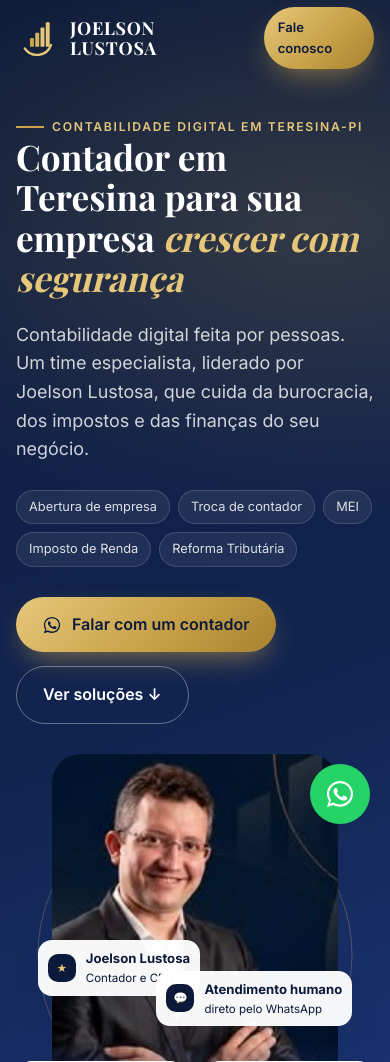
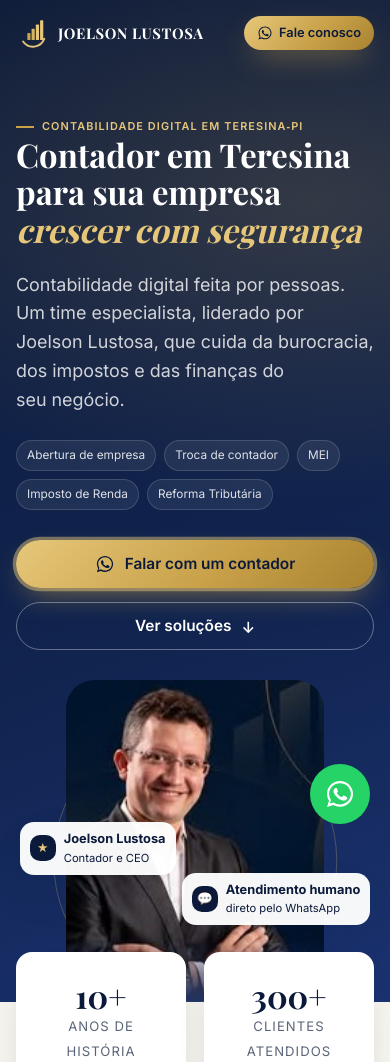
Before and after one commit to ecomprosadesign-netizen/joelson-contabilidade, a plain HTML site: page index.html in a window 390 px wide. Shown: the top 1062 px of the page. Drawn offline with nearby package versions, Linux system fonts and the light colour scheme; a web font is replaced by a local one.

Commit message:
Add files via upload

```diff
--- a/index.html
+++ b/index.html
@@ -8,7 +8,7 @@
 <link rel="preconnect" href="https://fonts.googleapis.com">
 <link rel="preconnect" href="https://fonts.gstatic.com" crossorigin>
 <link href="https://fonts.googleapis.com/css2?family=Playfair+Display:ital,wght@0,600;0,700;1,600&family=Inter:wght@400;500;600;700&display=swap" rel="stylesheet">
-<link rel="stylesheet" href="style.css">
+<link rel="stylesheet" href="style.css?v=3">
 <style>
   /* HERO */
   .hero{position:relative;background:radial-gradient(900px 500px at 80% 20%,rgba(201,162,74,.2),transparent 60%),linear-gradient(160deg,var(--navy) 0%,var(--navy-2) 60%,var(--navy-3) 100%);color:#fff;padding:140px 0 0;overflow:hidden}
@@ -29,7 +29,20 @@
   .badge i{font-style:normal;width:34px;height:34px;border-radius:10px;display:grid;place-items:center;background:var(--navy);color:var(--gold-2)}
   .badge.b1{left:-40px;top:52%}.badge.b2{right:-30px;bottom:24%}
   @media(max-width:880px){.hero{padding-top:110px}.hero-grid{grid-template-columns:1fr;gap:10px}.hero-copy{padding-bottom:20px}.hero-photo{width:min(320px,80%)}.badge.b1{left:-14px}.badge.b2{right:-14px}}
-  @media(max-width:480px){.badge{font-size:.72rem;padding:8px 10px}.badge b{font-size:.82rem}.badge i{width:28px;height:28px}}
+  @media(max-width:480px){
+    .hero-photo{width:72%}
+    .badge{font-size:.7rem;padding:7px 10px;gap:8px}.badge b{font-size:.8rem}.badge i{width:26px;height:26px;font-size:.8rem}
+    .badge.b1{left:-18%;top:44%}.badge.b2{right:-18%;bottom:24%}
+    .hero h1{font-size:2.05rem}
+    .chips span{font-size:.74rem;padding:5px 10px}
+    .stats{gap:12px}.stat{padding:20px 12px}.stat > span{font-size:.68rem;letter-spacing:.04em}
+    .seg-grid{grid-template-columns:1fr 1fr;gap:10px}
+    .seg{flex-direction:column;align-items:flex-start;gap:10px;padding:14px}
+    .seg i{width:40px;height:40px;font-size:1.2rem}.seg b{font-size:.9rem}
+    .tab{padding:14px}.tab small{font-size:.78rem}
+    .panel h3{font-size:1.5rem}
+    .cta{padding:50px 20px;border-radius:22px}
+  }
 
   /* NÚMEROS */
   .stats-wrap{position:relative;z-index:3;margin-top:-1px;background:var(--bg-soft);padding:0 0 10px}
@@ -50,7 +63,7 @@
   .seg-note{text-align:center;margin-top:28px;color:var(--muted)}
   .seg-note a{color:var(--gold-dark);font-weight:600;text-decoration:underline}
   @media(max-width:980px){.seg-grid{grid-template-columns:1fr 1fr}}
-  @media(max-width:520px){.seg-grid{grid-template-columns:1fr}}
+  @media(max-width:520px){.seg-grid{grid-template-columns:1fr 1fr}}
 
   /* ABAS: o que você precisa */
   .need{display:grid;grid-template-columns:.85fr 1.15fr;gap:30px;align-items:start}
@@ -215,7 +228,7 @@
       <a href="#planilha">Planilha</a>
       <a href="#blog">Blog</a>
       <a href="#contato">Contato</a>
-      <a class="btn btn-gold" href="#" data-wa>Fale conosco</a>
+      <a class="btn btn-gold" href="#" data-wa aria-label="Fale conosco no WhatsApp"><svg><use href="#wa"/></svg><span class="lbl">Fale conosco</span></a>
     </nav>
   </div>
 </header>
@@ -224,13 +237,13 @@
 <section class="hero">
   <div class="wrap hero-grid">
     <div class="hero-copy reveal">
-      <span class="eyebrow">Contabilidade digital em Teresina-PI</span>
+      <span class="eyebrow">Contabilidade digital em Teresina&#8209;PI</span>
       <h1>Contador em Teresina para sua empresa <em>crescer com segurança</em></h1>
       <p class="lead">Contabilidade digital feita por pessoas. Um time especialista, liderado por Joelson Lustosa, que cuida da burocracia, dos impostos e das finanças do seu negócio.</p>
       <div class="chips"><span>Abertura de empresa</span><span>Troca de contador</span><span>MEI</span><span>Imposto de Renda</span><span>Reforma Tributária</span></div>
       <div class="cta-row">
-        <a class="btn btn-gold" href="#" data-wa><svg><use href="#wa"/></svg>Falar com um contador</a>
-        <a class="btn btn-ghost" href="#precisa">Ver soluções ↓</a>
+        <a class="btn btn-gold btn-pulse" href="#" data-wa><svg><use href="#wa"/></svg>Falar com um contador</a>
+        <a class="btn btn-ghost" href="#precisa">Ver soluções <span class="bounce-arrow">↓</span></a>
       </div>
     </div>
     <div class="hero-photo reveal">
@@ -402,7 +415,7 @@
       <!-- ⚠️ EDITAR: preço e link de pagamento (Kiwify, Hotmart, Mercado Pago...) no CONFIG lá embaixo -->
       <div class="price"><b>R$ <span data-price>47</span></b><small>pagamento único · acesso imediato</small></div>
       <div class="cta-row" style="margin-top:18px">
-        <a class="btn btn-gold" href="#" data-buy>Quero minha planilha</a>
+        <a class="btn btn-gold btn-pulse" href="#" data-buy>Quero minha planilha</a>
         <a class="btn btn-line" href="#" data-wa data-msg="Olá! Tenho uma dúvida sobre a planilha financeira.">Tirar dúvida</a>
       </div>
       <p class="guarantee">🔒 Compra segura · Receba no e-mail logo após o pagamento</p>
@@ -517,7 +530,7 @@
     <span class="eyebrow" style="color:var(--gold-2)">Vamos conversar?</span>
     <h2>Coloque sua contabilidade em boas mãos</h2>
     <p>Fale agora com nosso time pelo WhatsApp e conte o momento da sua empresa.</p>
-    <a class="btn btn-gold" href="#" data-wa><svg><use href="#wa"/></svg>Chamar no WhatsApp</a>
+    <a class="btn btn-gold btn-pulse" href="#" data-wa><svg><use href="#wa"/></svg>Chamar no WhatsApp</a>
   </div>
 </div>
 
--- a/style.css
+++ b/style.css
@@ -14,9 +14,29 @@ h1,h2,h3,h4{line-height:1.15}
 .serif{font-family:"Playfair Display",Georgia,serif}
 .eyebrow{display:inline-flex;align-items:center;gap:8px;font-size:.76rem;font-weight:600;letter-spacing:.14em;text-transform:uppercase;color:var(--gold-dark)}
 .eyebrow::before{content:"";width:28px;height:2px;background:var(--gold)}
-.btn{display:inline-flex;align-items:center;justify-content:center;gap:10px;padding:15px 26px;border-radius:999px;font-weight:600;font-size:1rem;transition:transform .2s,box-shadow .2s,background .2s;cursor:pointer;border:0;font-family:inherit}
-.btn:hover{transform:translateY(-2px)}
+h1,h2,h3{text-wrap:balance}
+p,li{text-wrap:pretty}
+.btn{position:relative;overflow:hidden;isolation:isolate;display:inline-flex;align-items:center;justify-content:center;gap:10px;padding:15px 26px;border-radius:999px;font-weight:600;font-size:1rem;line-height:1.2;text-align:center;transition:transform .25s cubic-bezier(.2,.8,.2,1),box-shadow .25s,background .2s;cursor:pointer;border:0;font-family:inherit}
+.btn:hover{transform:translateY(-3px) scale(1.02)}
+.btn:active{transform:translateY(0) scale(.98)}
+.btn svg{flex:none}
+.btn:hover svg{animation:wiggle .5s ease}
+@keyframes wiggle{0%,100%{transform:rotate(0)}25%{transform:rotate(-14deg)}50%{transform:rotate(10deg)}75%{transform:rotate(-6deg)}}
 .btn-gold{background:linear-gradient(135deg,var(--gold-2),var(--gold) 55%,var(--gold-dark));color:var(--navy);box-shadow:0 12px 30px -10px rgba(201,162,74,.7)}
+.btn-gold:hover{box-shadow:0 18px 40px -12px rgba(201,162,74,.9)}
+/* brilho que passa pelos botões dourados */
+.btn-gold::after{content:"";position:absolute;z-index:-1;top:0;bottom:0;left:-75%;width:50%;background:linear-gradient(100deg,transparent,rgba(255,255,255,.65),transparent);transform:skewX(-20deg);animation:shine 3.2s ease-in-out infinite}
+@keyframes shine{0%,55%{left:-75%}85%,100%{left:130%}}
+/* pulso para o CTA principal */
+.btn-pulse{animation:ctaPulse 2.2s ease-out infinite}
+@keyframes ctaPulse{0%{box-shadow:0 0 0 0 rgba(230,199,122,.6),0 12px 30px -10px rgba(201,162,74,.7)}70%{box-shadow:0 0 0 16px rgba(230,199,122,0),0 12px 30px -10px rgba(201,162,74,.7)}100%{box-shadow:0 0 0 0 rgba(230,199,122,0),0 12px 30px -10px rgba(201,162,74,.7)}}
+.bounce-arrow{display:inline-block;animation:nudge 1.6s ease-in-out infinite}
+@keyframes nudge{0%,100%{transform:translateY(0)}50%{transform:translateY(4px)}}
+@media(max-width:620px){
+  .btn{padding:14px 20px;font-size:.96rem}
+  .cta-row{flex-direction:column;align-items:stretch}
+  .cta-row .btn,.panel .btn,.cta .btn,.box .btn{width:100%}
+}
 .btn-ghost{border:1.5px solid rgba(255,255,255,.35);color:#fff}
 .btn-ghost:hover{background:rgba(255,255,255,.08)}
 .btn-navy{background:var(--navy);color:#fff}
@@ -33,9 +53,15 @@ header.site.scrolled,header.site.solid{background:rgba(11,26,58,.94);backdrop-fi
 .logo small{display:block;font-size:.6rem;letter-spacing:.22em;text-transform:uppercase;color:var(--gold-2)}
 .menu{display:flex;gap:26px;align-items:center;color:rgba(255,255,255,.85);font-size:.94rem}
 .menu a:hover{color:var(--gold-2)}
-.menu .btn{padding:11px 20px;font-size:.9rem}
+.menu .btn{padding:11px 20px;font-size:.9rem;white-space:nowrap}
+.menu .btn svg{width:18px;height:18px}
+.logo b,.logo small{white-space:nowrap}
 @media(max-width:940px){.menu a:not(.btn){display:none}}
-@media(max-width:420px){.logo small{display:none}.menu .btn{padding:10px 14px;font-size:.82rem}}
+@media(max-width:620px){.nav{height:66px}.logo{gap:8px}.logo svg{width:34px;height:34px}.logo b{font-size:.98rem}.logo small{font-size:.5rem;letter-spacing:.16em}.menu .btn{padding:10px 14px;font-size:.84rem;gap:7px}}
+@media(max-width:420px){.logo small{display:none}.logo b{font-size:.92rem}.menu .btn{padding:9px 13px;font-size:.8rem;gap:6px}.menu .btn svg{width:16px;height:16px}}
+@media(max-width:340px){.menu .btn .lbl{display:none}.menu .btn{padding:10px}}
+.eyebrow{flex-wrap:nowrap}
+@media(max-width:620px){.eyebrow{font-size:.68rem;letter-spacing:.1em}.eyebrow::before{width:18px;flex:none}}
 
 section{padding:100px 0}
 .head{max-width:700px;margin-bottom:52px}
@@ -55,6 +81,7 @@ footer{background:var(--navy);color:rgba(255,255,255,.7);padding:60px 0 30px}
 @media(max-width:880px){.foot{grid-template-columns:1fr 1fr}}
 @media(max-width:560px){.foot{grid-template-columns:1fr}}
 
+.wa:hover svg{animation:wiggle .5s ease}
 .wa{position:fixed;right:20px;bottom:20px;z-index:60;width:60px;height:60px;border-radius:50%;background:#25d366;display:grid;place-items:center;box-shadow:0 10px 30px rgba(37,211,102,.5);animation:pulse 2.4s infinite}
 .wa svg{width:32px;height:32px;fill:#fff}
 @keyframes pulse{0%{box-shadow:0 0 0 0 rgba(37,211,102,.55)}70%{box-shadow:0 0 0 18px rgba(37,211,102,0)}100%{box-shadow:0 0 0 0 rgba(37,211,102,0)}}
```
